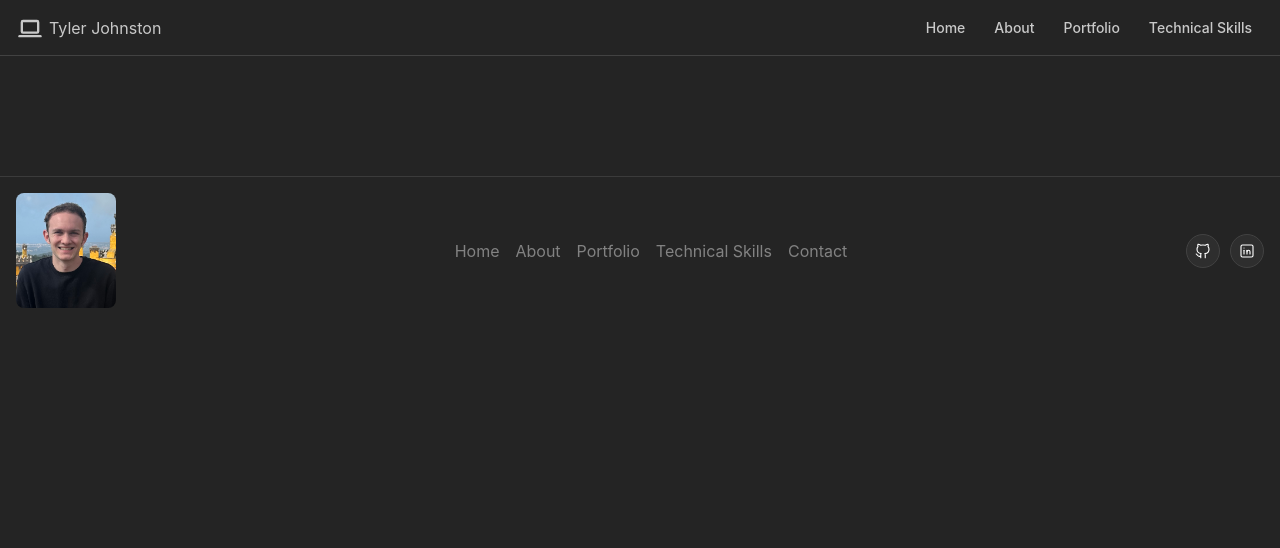
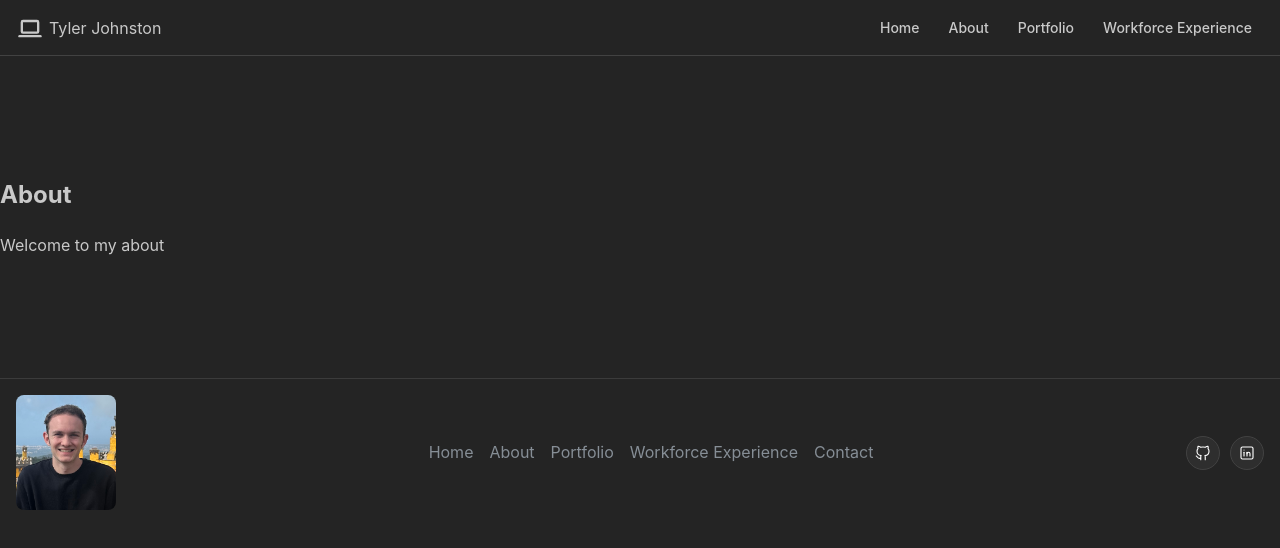
Before and after one commit to Tyler-Johnston/tyler-johnston.github.io, a React (Vite) app: page /about in a window 1280 px wide. Shown: the top 548 px of the page. Built offline with nearby package versions, Linux system fonts and the light colour scheme.

Commit message:
added navigation

```diff
--- a/components/FooterCentered/FooterCentered.module.css
+++ b/components/FooterCentered/FooterCentered.module.css
@@ -9,17 +9,22 @@
   align-items: center;
   padding: var(--mantine-spacing-md) var(--mantine-spacing-md);
 
-  @media (max-width: $mantine-breakpoint-sm) {
+  @media (max-width: 768px) {
     flex-direction: column;
   }
 }
 
-.links {
-  @media (max-width: $mantine-breakpoint-sm) {
-    margin-top: var(--mantine-spacing-lg);
-    margin-bottom: var(--mantine-spacing-sm);
-  }
+
+.link {
+  color: var(--mantine-color-gray-6); /* Set the color to the desired dimmed color */
+  text-decoration: none; /* Remove underline if needed */
+  outline: none; /* Remove focus outline */
 }
+
+.link:hover {
+  text-decoration: underline; /* Add underline on hover if desired */
+}
+
 
 .smallImage {
   width: 100px;
--- a/components/FooterCentered/FooterCentered.tsx
+++ b/components/FooterCentered/FooterCentered.tsx
@@ -1,40 +1,53 @@
-import { Anchor, Group, ActionIcon, rem, Image } from '@mantine/core';
+import { Link } from 'react-router-dom';
+import { Group, ActionIcon, Image } from '@mantine/core';
 import { IconBrandGithub, IconBrandLinkedin } from '@tabler/icons-react';
 import classes from './FooterCentered.module.css';
-import headshot from "../../images/headshot.jpeg"
+import headshot from "../../images/headshot.jpeg";
 
 const links = [
   { link: '/', label: 'Home' },
   { link: '/about', label: 'About' },
   { link: '/portfolio', label: 'Portfolio' },
-  { link: '/skills', label: 'Technical Skills' },
-  { link: 'mailto:johnstontyler@protonmail.com', label: 'Contact' },
+  { link: '/experience', label: 'Workforce Experience' },
+  { link: 'mailto:johnstontyler@protonmail.com', label: 'Contact'}
 ];
 
 export function FooterCentered() {
-  const items = links.map((link) => (
-    <Anchor
-      c="dimmed"
-      key={link.label}
-      href={link.link}
-      lh={1}
-      size="m"
-    >
-      {link.label}
-    </Anchor>
-  ));
+  const items = links.map((link) => {
+    if (link.link.startsWith('mailto:')) {
+      return (
+        <a
+          key={link.label}
+          href={link.link}
+          className={classes.link}
+        >
+          {link.label}
+        </a>
+      );
+    }
+
+    return (
+      <Link
+        to={link.link}
+        key={link.label}
+        className={classes.link}
+      >
+        {link.label}
+      </Link>
+    );
+  });
 
   return (
     <div className={classes.footer}>
       <div className={classes.inner}>
-        <Image radius="md" src={headshot} className={classes.smallImage}/>
+        <Image radius="md" src={headshot} className={classes.smallImage} />
         <Group className={classes.links}>{items}</Group>
         <Group gap="xs" justify="flex-end" wrap="nowrap">
           <ActionIcon size="lg" variant="default" radius="xl">
-            <IconBrandGithub style={{ width: rem(18), height: rem(18) }} stroke={1.5} />
+            <IconBrandGithub style={{ width: '18px', height: '18px' }} stroke={1.5} />
           </ActionIcon>
           <ActionIcon size="lg" variant="default" radius="xl">
-            <IconBrandLinkedin style={{ width: rem(18), height: rem(18) }} stroke={1.5} />
+            <IconBrandLinkedin style={{ width: '18px', height: '18px' }} stroke={1.5} />
           </ActionIcon>
         </Group>
       </div>
--- a/components/HeaderMenu/HeaderMenu.tsx
+++ b/components/HeaderMenu/HeaderMenu.tsx
@@ -1,7 +1,7 @@
+import { Link } from 'react-router-dom';
 import { Menu, Group, Center, Burger, Container } from '@mantine/core';
 import { useDisclosure } from '@mantine/hooks';
-import { IconChevronDown } from '@tabler/icons-react';
-import { IconDeviceLaptop } from '@tabler/icons-react';
+import { IconChevronDown, IconDeviceLaptop } from '@tabler/icons-react';
 import classes from './HeaderMenu.module.css';
 
 interface LinkItem {
@@ -14,7 +14,7 @@ const links: LinkItem[] = [
   { link: '/', label: 'Home' },
   { link: '/about', label: 'About' },
   { link: '/portfolio', label: 'Portfolio' },
-  { link: '/skills', label: 'Technical Skills' },
+  { link: '/experience', label: 'Workforce Experience' },
 ];
 
 export function HeaderMenu() {
@@ -29,16 +29,12 @@ export function HeaderMenu() {
       return (
         <Menu key={link.label} trigger="hover" transitionProps={{ exitDuration: 0 }} withinPortal>
           <Menu.Target>
-            <a
-              href={link.link}
-              className={classes.link}
-              onClick={(event) => event.preventDefault()}
-            >
+            <Link to={link.link} className={classes.link}>
               <Center>
                 <span className={classes.linkLabel}>{link.label}</span>
                 <IconChevronDown size="0.9rem" stroke={1.5} />
               </Center>
-            </a>
+            </Link>
           </Menu.Target>
           <Menu.Dropdown>{menuItems}</Menu.Dropdown>
         </Menu>
@@ -46,14 +42,9 @@ export function HeaderMenu() {
     }
 
     return (
-      <a
-        key={link.label}
-        href={link.link}
-        className={classes.link}
-        onClick={(event) => event.preventDefault()}
-      >
+      <Link key={link.label} to={link.link} className={classes.link}>
         {link.label}
-      </a>
+      </Link>
     );
   });
 
--- a/package.json
+++ b/package.json
@@ -15,7 +15,8 @@
     "@mantinex/mantine-logo": "^1.0.1",
     "@tabler/icons-react": "^2.46.0",
     "react": "^18.2.0",
-    "react-dom": "^18.2.0"
+    "react-dom": "^18.2.0",
+    "react-router-dom": "^6.21.3"
   },
   "devDependencies": {
     "@types/react": "^18.2.36",
--- /dev/null
+++ b/src/About.tsx
@@ -0,0 +1,10 @@
+const About = () => {
+    return (
+      <div>
+        <h2>About</h2>
+        <p>Welcome to my about</p>
+      </div>
+    );
+  };
+
+  export default About;
--- a/src/App.tsx
+++ b/src/App.tsx
@@ -2,13 +2,23 @@ import "@mantine/core/styles.css";
 import { MantineProvider } from "@mantine/core";
 import { HeaderMenu } from "../components/HeaderMenu/HeaderMenu";
 import { FooterCentered } from "../components/FooterCentered/FooterCentered"
+import { BrowserRouter as Router, Routes, Route } from 'react-router-dom';
+import Portfolio from "./Portfolio"
+import About from "./About"
+import Experience from "./Experience";
 
 export default function App() {
   return (
     <MantineProvider defaultColorScheme={'dark'}>
+      <Router>
       <HeaderMenu/>
-
+      <Routes>
+        <Route path="/portfolio" element={<Portfolio />} />
+        <Route path="/about" element={<About />} />
+        <Route path="/experience" element={<Experience />} />
+      </Routes>
       <FooterCentered/>
+      </Router>
     </MantineProvider>
   )
 }
--- /dev/null
+++ b/src/Experience.tsx
@@ -0,0 +1,10 @@
+const Experience = () => {
+    return (
+      <div>
+        <h2>Experience</h2>
+        <p>Welcome to my 'Experience'</p>
+      </div>
+    );
+  };
+
+  export default Experience;
--- a/src/Portfolio.tsx
+++ b/src/Portfolio.tsx
@@ -0,0 +1,10 @@
+const Portfolio = () => {
+  return (
+    <div>
+      <h2>Portfolio</h2>
+      <p>Welcome to my portfolio. Here you'll find a selection of my work and projects.</p>
+    </div>
+  );
+};
+
+export default Portfolio;
```
Also changed, not shown: 2 other files (tests, documents, lock files or other folders). Lines whose indentation alone changed are shown as unchanged.
